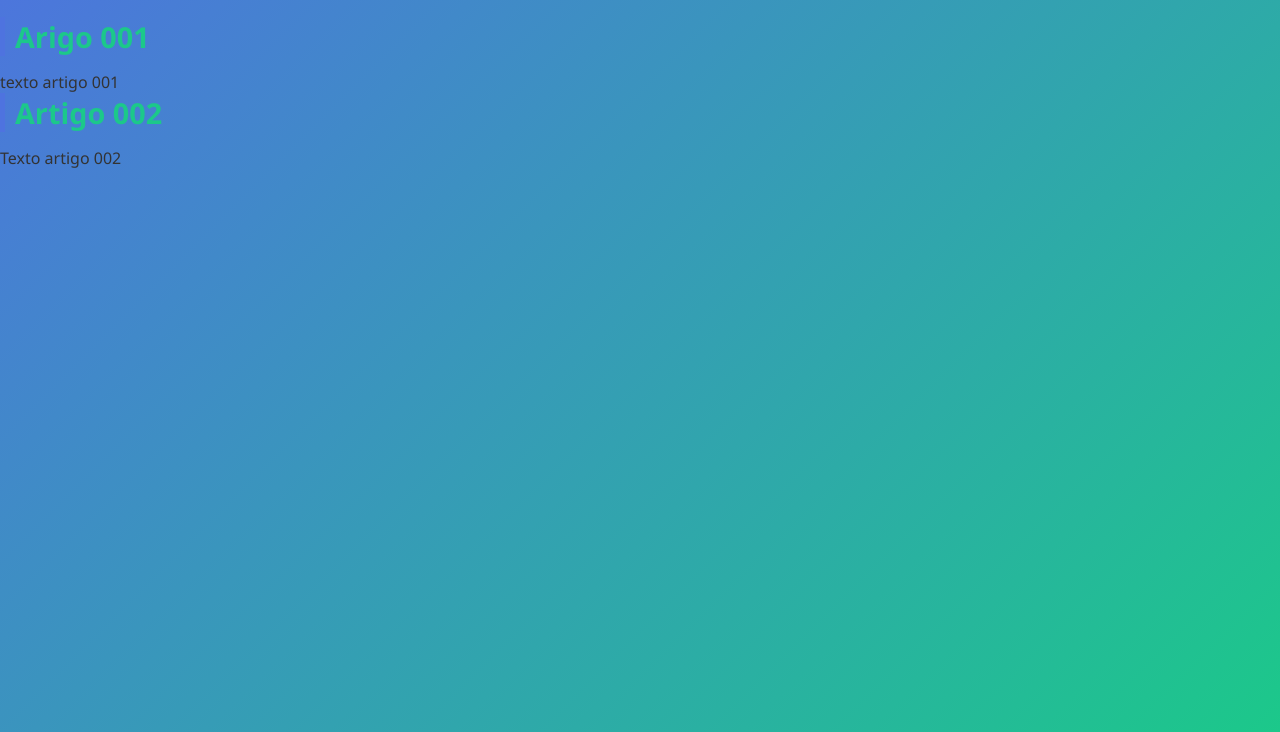
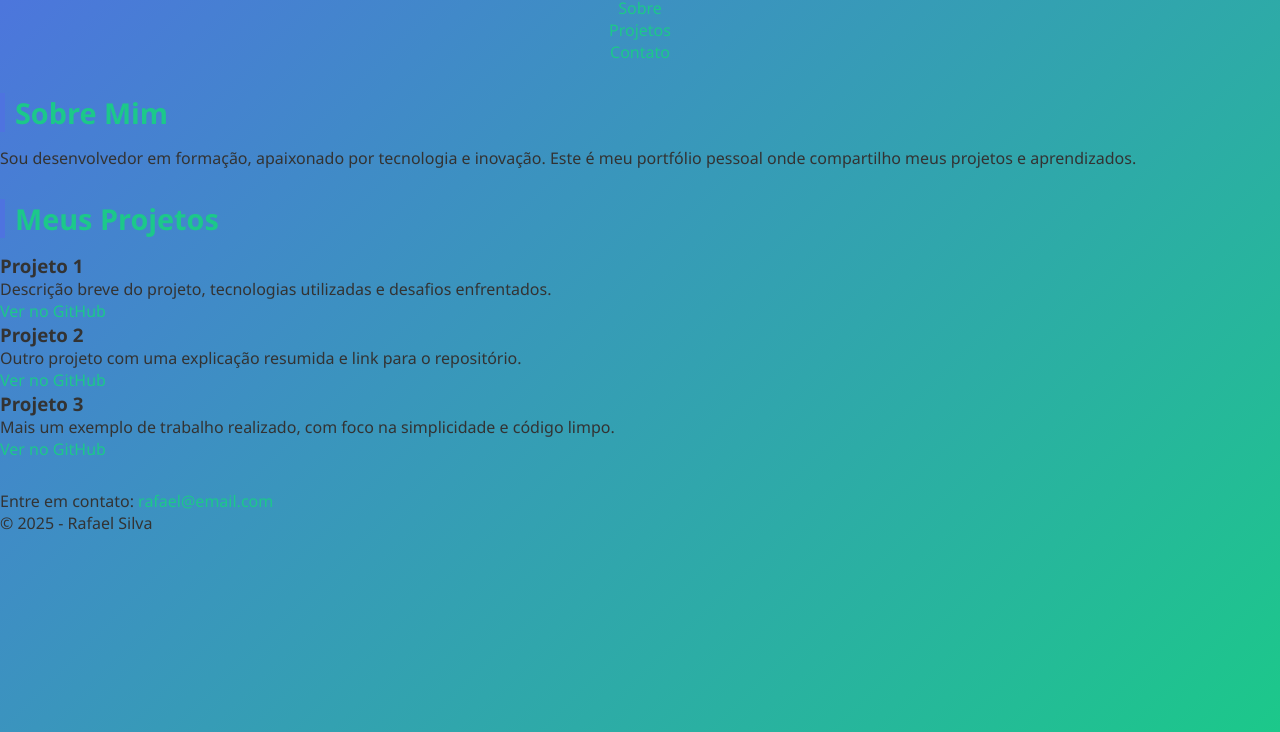
Before and after one commit to Rafa290498/projeto-site, a plain HTML site: page index.html in a window 1280 px wide. Shown: the part 68-800 px from the top of the page. Drawn offline with Linux system fonts and the light colour scheme.

Commit message:
Update index - 03

```diff
--- a/index.html
+++ b/index.html
@@ -3,21 +3,58 @@
 <head>
     <meta charset="UTF-8">
     <meta name="viewport" content="width=device-width, initial-scale=1.0">
-    <title>TITLE</title>
+    <title>Rafael Silva | Portfólio</title>
     <link rel="stylesheet" href="estilos/style.css">
 </head>
 <body>
     <header>
-        <h1>Rafael Silva - Portfólio</h1>
+        <div class="container">
+            <h1>Rafael Silva</h1>
+            <nav>
+                <ul>
+                    <li><a href="#sobre">Sobre</a></li>
+                    <li><a href="#projetos">Projetos</a></li>
+                    <li><a href="#contato">Contato</a></li>
+                </ul>
+            </nav>
+        </div>
     </header>
-    <article>
-        <h2>Arigo 001</h2>
-        <p>texto artigo 001</p>
-    </article>
-    <article>
-        <h2>Artigo 002</h2>
-        <p>Texto artigo 002</p>
-    </article>
-   </main>
+
+    <section id="sobre" class="sobre">
+        <div class="container">
+            <h2>Sobre Mim</h2>
+            <p>Sou desenvolvedor em formação, apaixonado por tecnologia e inovação. Este é meu portfólio pessoal onde compartilho meus projetos e aprendizados.</p>
+        </div>
+    </section>
+
+    <section id="projetos" class="projetos">
+        <div class="container">
+            <h2>Meus Projetos</h2>
+            <div class="cards">
+                <div class="card">
+                    <h3>Projeto 1</h3>
+                    <p>Descrição breve do projeto, tecnologias utilizadas e desafios enfrentados.</p>
+                    <a href="#" target="_blank">Ver no GitHub</a>
+                </div>
+                <div class="card">
+                    <h3>Projeto 2</h3>
+                    <p>Outro projeto com uma explicação resumida e link para o repositório.</p>
+                    <a href="#" target="_blank">Ver no GitHub</a>
+                </div>
+                <div class="card">
+                    <h3>Projeto 3</h3>
+                    <p>Mais um exemplo de trabalho realizado, com foco na simplicidade e código limpo.</p>
+                    <a href="#" target="_blank">Ver no GitHub</a>
+                </div>
+            </div>
+        </div>
+    </section>
+
+    <footer id="contato">
+        <div class="container">
+            <p>Entre em contato: <a href="mailto:rafael@email.com">rafael@email.com</a></p>
+            <p>&copy; 2025 - Rafael Silva</p>
+        </div>
+    </footer>
 </body>
 </html>
```
